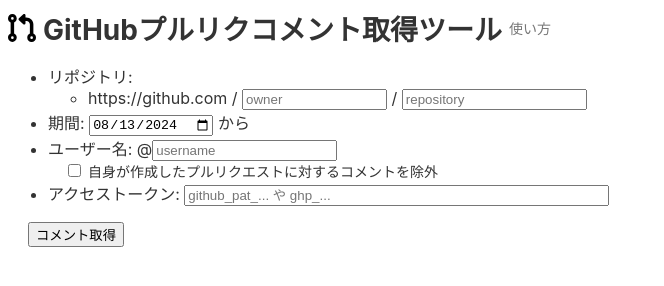
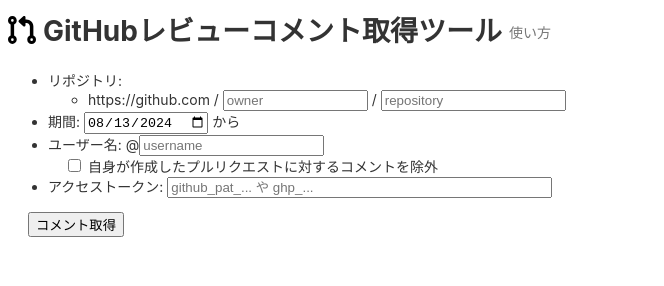
Before and after one commit to torasagi/github-comments-viewer, a plain HTML site: page index.html in a window 1280 px wide. Shown: the whole page, without its empty margins (0-664 px from the left). Drawn offline with Linux system fonts and the light colour scheme.

Commit message:
Enhance UI design and optimize codebase

```diff
--- a/index.html
+++ b/index.html
@@ -3,50 +3,53 @@
   <head>
     <meta charset="UTF-8" />
     <meta name="viewport" content="width=device-width, initial-scale=1.0" />
-    <title>GitHubプルリクコメント取得ツール</title>
+    <title>GitHubレビューコメント取得ツール</title>
     <link rel="stylesheet" href="styles.css" />
     <link rel="icon" href="favicon.ico" type="image/x-icon">
   </head>
   <body>
     <div id="title">
-      <svg xmlns="http://www.w3.org/2000/svg" viewBox="0 0 512 512" width="2em" height="2em">
-        <!--!Font Awesome Free 6.6.0 by @fontawesome - https://fontawesome.com License - https://fontawesome.com/license/free Copyright 2024 Fonticons, Inc.-->
-        <path d="M305.8 2.1C314.4 5.9 320 14.5 320 24l0 40 16 0c70.7 0 128 57.3 128 128l0 166.7c28.3 12.3 48 40.5 48 73.3c0 44.2-35.8 80-80 80s-80-35.8-80-80c0-32.8 19.7-61 48-73.3L400 192c0-35.3-28.7-64-64-64l-16 0 0 40c0 9.5-5.6 18.1-14.2 21.9s-18.8 2.3-25.8-4.1l-80-72c-5.1-4.6-7.9-11-7.9-17.8s2.9-13.3 7.9-17.8l80-72c7-6.3 17.2-7.9 25.8-4.1zM104 80A24 24 0 1 0 56 80a24 24 0 1 0 48 0zm8 73.3l0 205.3c28.3 12.3 48 40.5 48 73.3c0 44.2-35.8 80-80 80s-80-35.8-80-80c0-32.8 19.7-61 48-73.3l0-205.3C19.7 141 0 112.8 0 80C0 35.8 35.8 0 80 0s80 35.8 80 80c0 32.8-19.7 61-48 73.3zM104 432a24 24 0 1 0 -48 0 24 24 0 1 0 48 0zm328 24a24 24 0 1 0 0-48 24 24 0 1 0 0 48z"/>
-      </svg>
-      <h1>GitHubプルリクコメント取得ツール</h1>
+      <div>
+        <svg xmlns="http://www.w3.org/2000/svg" viewBox="0 0 512 512" width="2em" height="2em">
+          <!--!Font Awesome Free 6.6.0 by @fontawesome - https://fontawesome.com License - https://fontawesome.com/license/free Copyright 2024 Fonticons, Inc.-->
+          <path d="M305.8 2.1C314.4 5.9 320 14.5 320 24l0 40 16 0c70.7 0 128 57.3 128 128l0 166.7c28.3 12.3 48 40.5 48 73.3c0 44.2-35.8 80-80 80s-80-35.8-80-80c0-32.8 19.7-61 48-73.3L400 192c0-35.3-28.7-64-64-64l-16 0 0 40c0 9.5-5.6 18.1-14.2 21.9s-18.8 2.3-25.8-4.1l-80-72c-5.1-4.6-7.9-11-7.9-17.8s2.9-13.3 7.9-17.8l80-72c7-6.3 17.2-7.9 25.8-4.1zM104 80A24 24 0 1 0 56 80a24 24 0 1 0 48 0zm8 73.3l0 205.3c28.3 12.3 48 40.5 48 73.3c0 44.2-35.8 80-80 80s-80-35.8-80-80c0-32.8 19.7-61 48-73.3l0-205.3C19.7 141 0 112.8 0 80C0 35.8 35.8 0 80 0s80 35.8 80 80c0 32.8-19.7 61-48 73.3zM104 432a24 24 0 1 0 -48 0 24 24 0 1 0 48 0zm328 24a24 24 0 1 0 0-48 24 24 0 1 0 0 48z"/>
+        </svg>
+      </div>
+      <h1>GitHubレビューコメント取得ツール</h1>
       <a href="#usage">使い方</a>
     </div>
-    <form id="input-form">
+
+    <div id="input-form">
       <ul>
         <li>
           リポジトリ:
           <ul><li>
             https://github.com /
-            <input type="text" id="owner" name="owner" placeholder="owner" size="15" required />
+            <input id="owner" type="text" placeholder="owner" size="15" required />
             /
-            <input type="text" id="repo" name="repo" placeholder="repository" size="20" required />
+            <input id="repo" type="text" placeholder="repository" size="20" required />
           </li></ul>
         </li>
         <li>
           期間:
-          <input type="date" id="since" name="since" required />
+          <input id="since" type="date" required />
           から
         </li>
         <li>
           ユーザー名:
-          @<input type="text" id="username" name="username" size="20" placeholder="username" />
+          @<input id="username" type="text" size="20" placeholder="username" />
           <div class="pl-3">
-            <input type="checkbox" id="exclude-self" name="exclude-self" />
+            <input id="exclude-self" type="checkbox" />
             自身が作成したプルリクエストに対するコメントを除外
           </div>
         </li>
         <li>
           アクセストークン:
-          <input type="password" id="token" name="token" size="50" placeholder="github_pat_... や ghp_..." />
+          <input id="token" type="password" size="45" placeholder="github_pat_... や ghp_..." />
         </li>
       </ul>
-      <button id="get-comments" class="base-margin" type="submit">コメント取得</button>
-    </form>
+      <button id="get-comments" class="base-margin" type="button">コメント取得</button>
+    </div>
 
     <div id="comments-container" style="display: none"></div>
     <div id="no-data" style="display: none"></div>
--- a/script.js
+++ b/script.js
@@ -1,6 +1,6 @@
 // グローバル変数、定数、キャッシュ
 let page = 1;
-const perPage = 30;
+const perPage = 20;
 const prCache = new Map();
 
 const getCommentsButton = document.getElementById('get-comments');
@@ -18,7 +18,6 @@ document.addEventListener('DOMContentLoaded', () => {
 
 // 「コメント取得」ボタンのクリックイベント
 getCommentsButton.addEventListener('click', (event) => {
-  event.preventDefault();
   page = 1;
   clearComments();
   fetchComments();
@@ -45,8 +44,8 @@ async function fetchComments() {
   const repo = document.getElementById('repo').value.trim();
   const since = document.getElementById('since').value;
   const username = document.getElementById('username').value.trim();
+  const excludeSelf = document.getElementById('exclude-self').checked;
   const token = document.getElementById('token').value.trim();
-  const excludeSelf = document.getElementById('exclude-self').checked;
 
   const url = `https://api.github.com/repos/${owner}/${repo}/pulls/comments` +
     `?since=${toUTCDateTime(since)}&page=${page}&per_page=${perPage}`;
@@ -54,10 +53,7 @@ async function fetchComments() {
   const headers = {
     'Accept': 'application/vnd.github+json',
     'X-GitHub-Api-Version': '2022-11-28',
-  };
-
-  if (token) {
-    headers['Authorization'] = `Bearer ${token}`
+    ...(token && { 'Authorization': `Bearer ${token}` })
   };
 
   enterLoading();
@@ -167,6 +163,7 @@ function createCommentDiv(comment) {
 
   result.innerHTML = `
     <div class="comment-header flex-row">
+      <!-- ヘッダー部分 -->
       <div>${prIcon}</div>
       <div><b>${pr.title}</b></div>
       <div><a href="${pr.url}" target="_blank">#${pr.number}</a></div>
@@ -176,6 +173,7 @@ function createCommentDiv(comment) {
     </div>
 
     <div class="comment-body">
+      <!--コメント本体部分 -->
       <div class="filepath flex-row">
         <div>${fileIcon}</div>
         <div>${filepath}</div>
--- a/styles.css
+++ b/styles.css
@@ -12,6 +12,7 @@ a {
 a {
   color: #777;
   text-decoration: none;
+  white-space: nowrap;
 }
 
 a:hover {
@@ -19,7 +20,8 @@ a:hover {
 }
 
 h1 {
-  margin: 0;
+  margin: 0.25em 0 0.25em 0;
+  line-height: 1.2;
 }
 
 #title {
@@ -62,6 +64,7 @@ h1 {
 }
 
 .comment-header {
+  align-items: center;
   border-bottom: 1px solid #ccc;
   background-color: #eee;
   padding: 0.5rem 0.75rem;
@@ -72,6 +75,8 @@ h1 {
   display: inline-block;
   width: 20px;
   height: 20px;
+  min-width: 20px;
+  min-height: 20px;
   overflow: hidden;
   border: 1px solid #ccc;
   border-radius: 50%;
```
